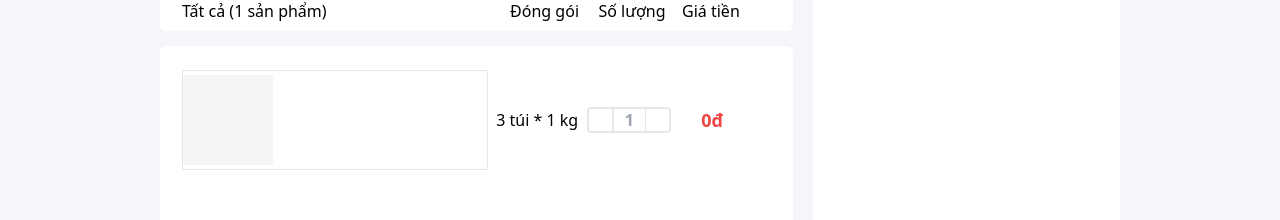
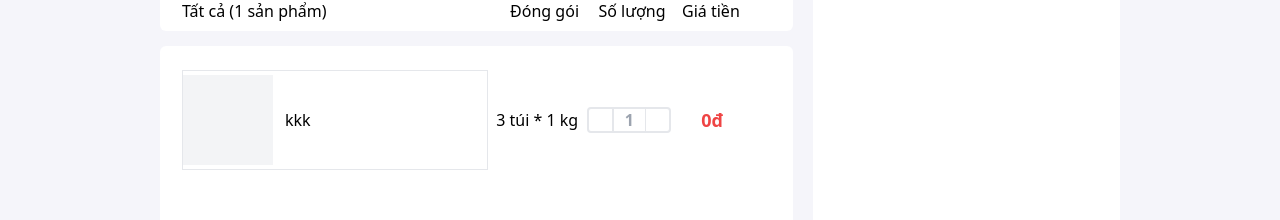
Before and after one commit to SongDuy/web-an-thanh-food, a React (Create React App) app: page /cart in a window 1280 px wide. Shown: the part 192-412 px from the top of the page. Built offline with nearby package versions, Linux system fonts and the light colour scheme; some icons are missing.

Commit message:
Update new

```diff
--- a/src/pages/cart/index.js
+++ b/src/pages/cart/index.js
@@ -57,9 +57,12 @@ const CartPage = () => {
 
                 {/* Sẳm phẩm */}
                 <div className="w-full h-[100px] grid grid-cols-[5.5fr_1.5fr_1.3fr_1.2fr_0.5fr] gap-2 ">
-                  <div className="w-full flex items-center border">
+                  <div className="w-full flex items-center gap-3 border">
                     <div className="w-[90px] h-[90px] bg-gray-100">
 
+                    </div>
+                    <div>
+                      kkk
                     </div>
                   </div>
 
```
